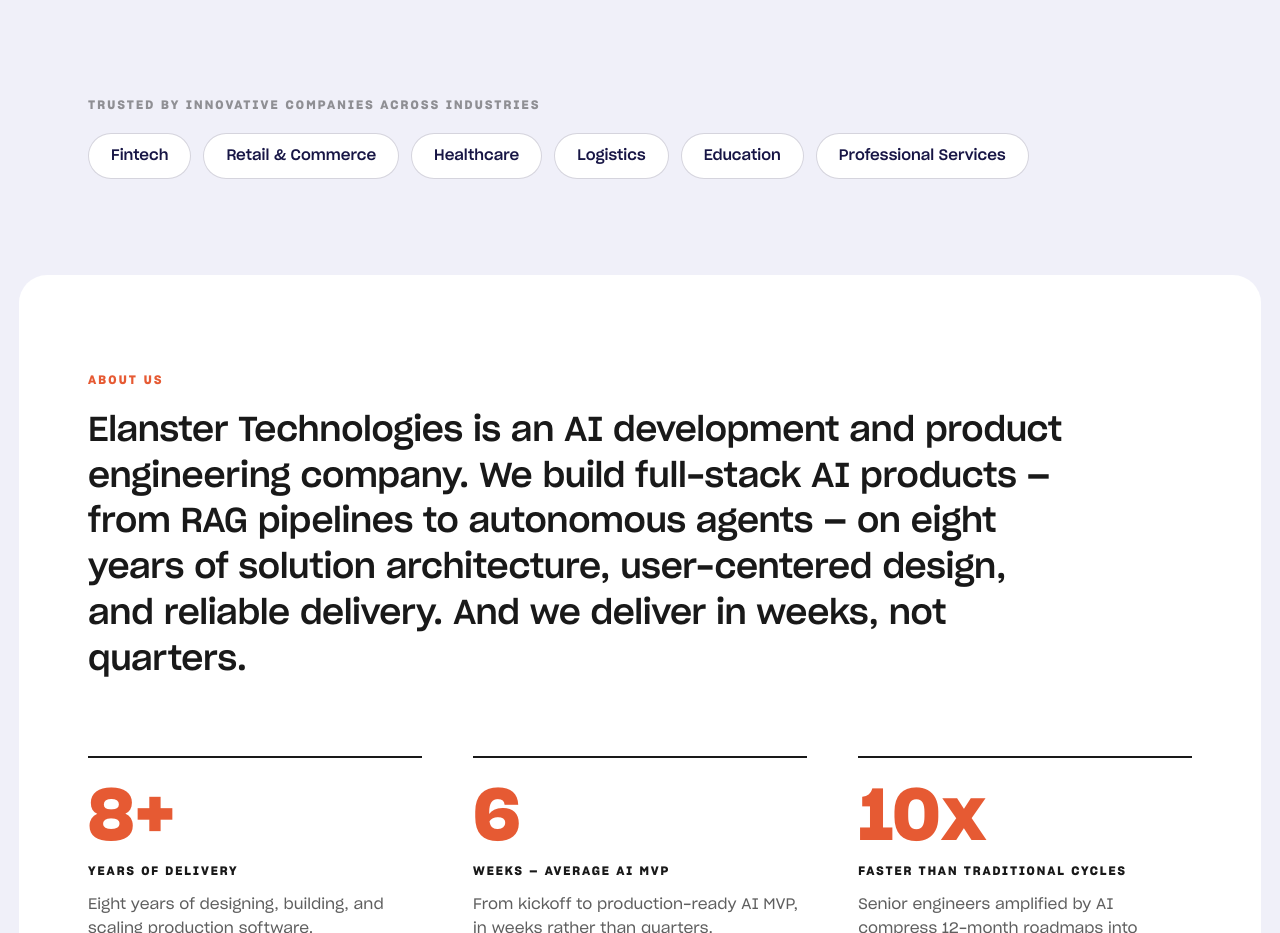
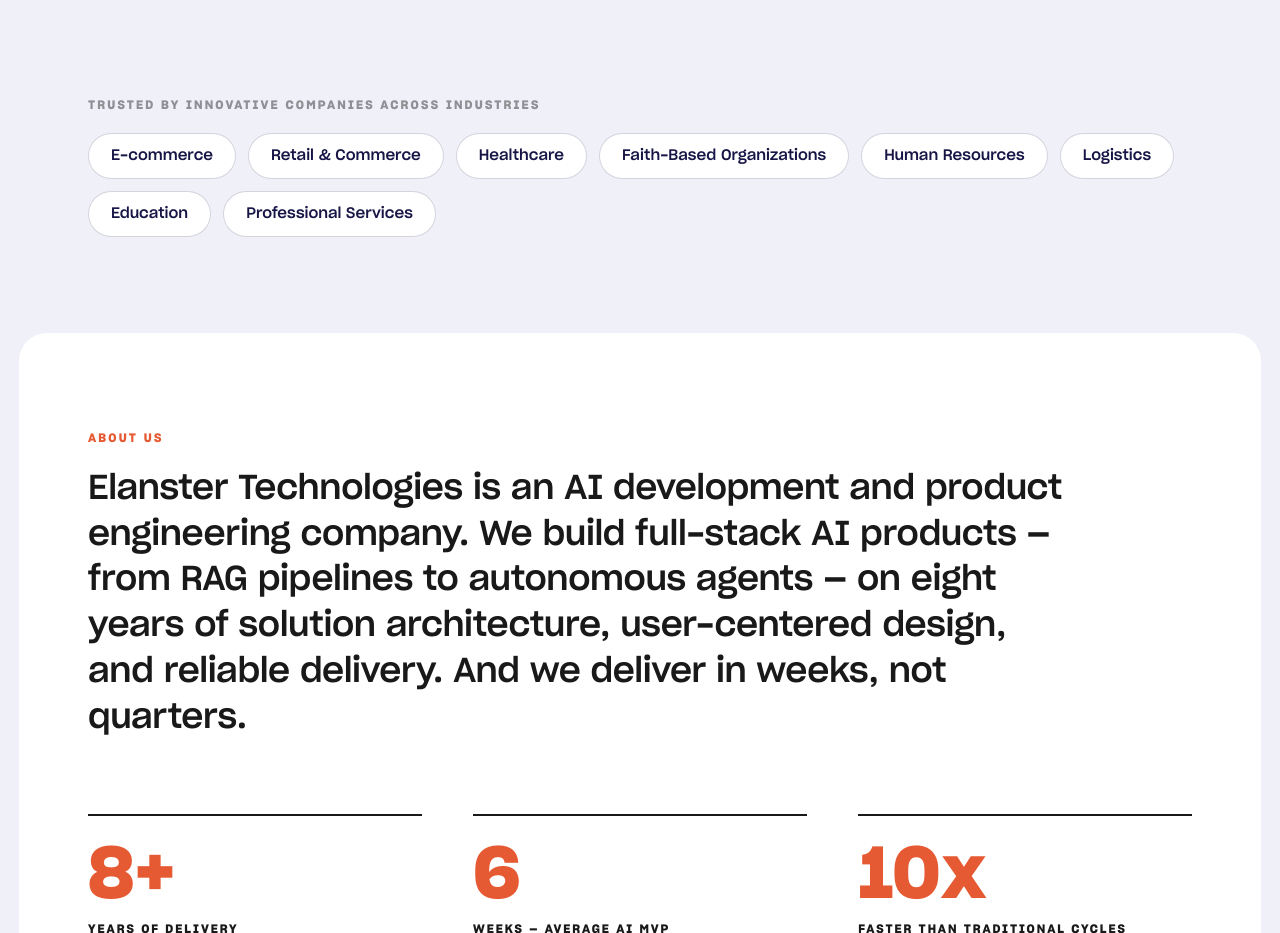
Before and after one commit to Hensalin/elanster_website-demo, a plain HTML site: page index.html in a window 1280 px wide. Shown: the part 1120-2053 px from the top of the page. Drawn offline with Linux system fonts and the light colour scheme.

Commit message:
Update trusted industries list
Add e-commerce, faith-based organizations, and human resources;
remove fintech. FAQ industries answer updated to match.

Co-Authored-By: Claude Fable 5 <noreply@anthropic.com>

```diff
--- a/index.html
+++ b/index.html
@@ -111,9 +111,11 @@
       <div class="container">
         <p class="eyebrow">Trusted by innovative companies across industries</p>
         <ul class="trusted__chips" role="list">
-          <li>Fintech</li>
+          <li>E-commerce</li>
           <li>Retail &amp; Commerce</li>
           <li>Healthcare</li>
+          <li>Faith-Based Organizations</li>
+          <li>Human Resources</li>
           <li>Logistics</li>
           <li>Education</li>
           <li>Professional Services</li>
@@ -346,7 +348,7 @@
           </details>
           <details class="faq__item reveal">
             <summary>Which industries do you work with?</summary>
-            <p>We've delivered across fintech, retail and commerce, healthcare, logistics, education, and professional services. Strong engineering fundamentals travel well between domains.</p>
+            <p>We've delivered across e-commerce, retail, healthcare, faith-based organizations, human resources, logistics, education, and professional services. Strong engineering fundamentals travel well between domains.</p>
           </details>
           <details class="faq__item reveal">
             <summary>What makes you different from other AI development agencies?</summary>
```
